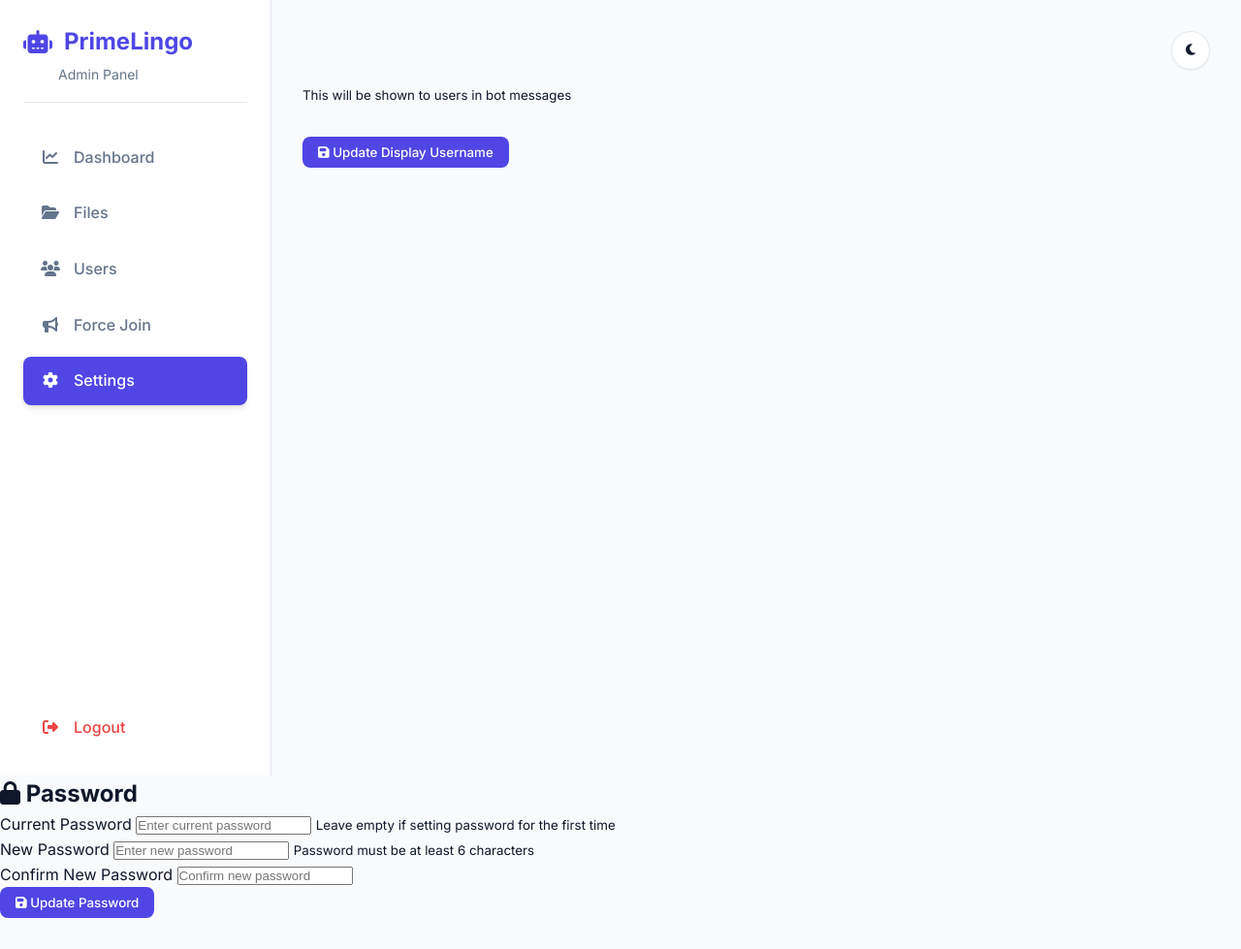
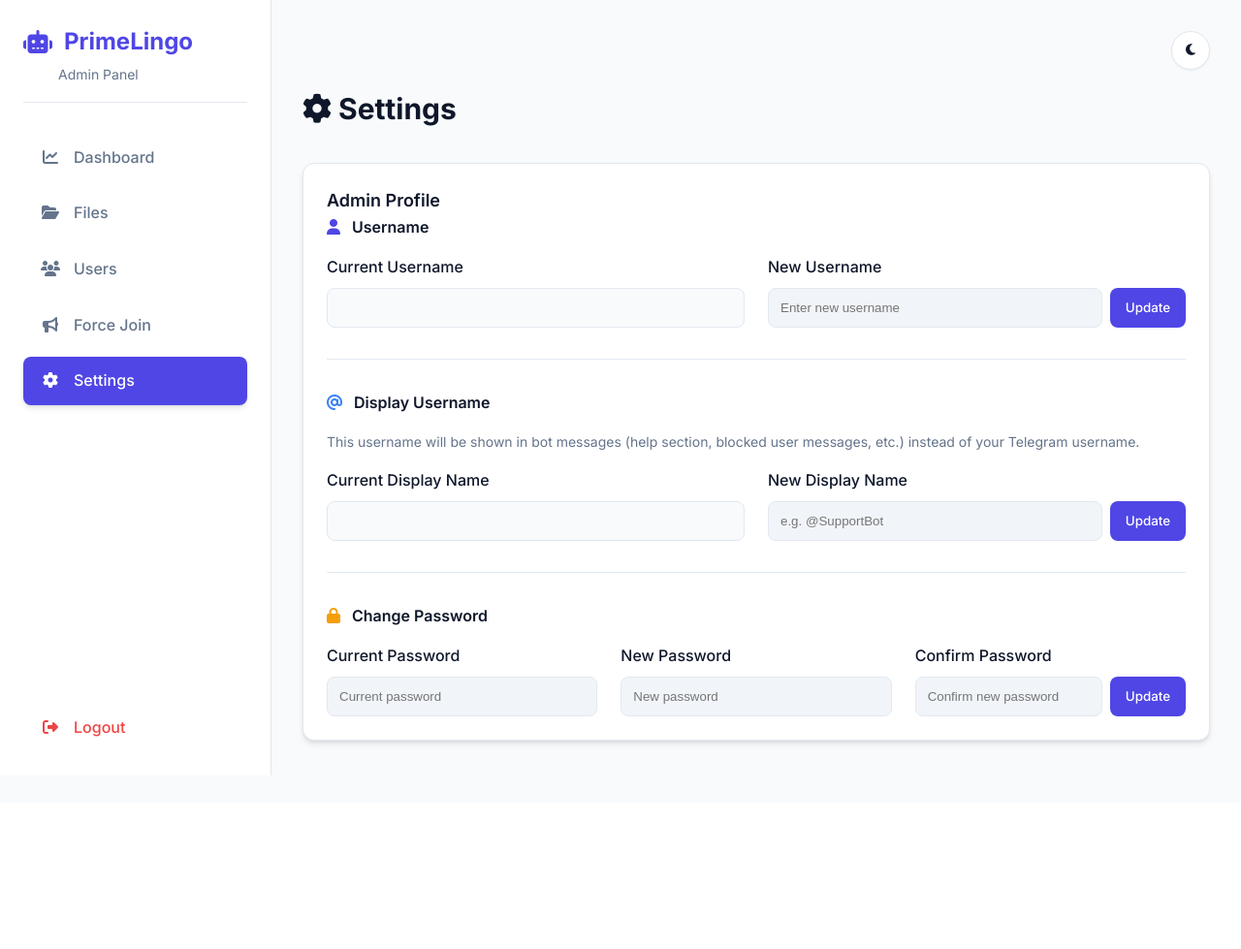
Before and after one commit to asobitov2005/cloud-bot, a FastAPI app: page /admin/settings in a window 1280 px wide. Shown: the whole page at 97% size. After the commit the page ends 800 px from the top, so only its background shows below. Run offline with FastAPI, Linux system fonts and the light colour scheme; data that the repository does not hold is empty; parts of the project's set-up code (start-up, migrations or seed data) failed here and were passed over.

Commit message:
change UI and fix files

```diff
--- a/app/templates/login.html
+++ b/app/templates/login.html
@@ -140,7 +140,7 @@
             <span id="error-text"></span>
         </div>
 
-        <form id="loginForm" onsubmit="handleLogin(event)">
+        <form id="loginForm" method="POST" action="/admin/login">
             <div class="form-group">
                 <label for="username">Username</label>
                 <div class="input-group">
@@ -168,9 +168,12 @@
         // Show error message if redirected with error parameter
         const urlParams = new URLSearchParams(window.location.search);
         if (urlParams.get('error')) {
-            const error = document.getElementById('errorAlert');
-            error.textContent = 'Invalid username or password';
-            error.style.display = 'block';
+            const errorDiv = document.getElementById('error-message');
+            const errorText = document.getElementById('error-text');
+            if (errorDiv && errorText) {
+                errorText.textContent = 'Invalid username or password';
+                errorDiv.style.display = 'flex';
+            }
         }
     </script>
 
--- a/app/templates/settings.html
+++ b/app/templates/settings.html
@@ -1,38 +1,111 @@
 {% extends "base.html" %}
 
 {% block settings_active %}active{% endblock %}
-{% block page_title %}Admin Settings{% endblock %}
+{% block page_title %}Settings{% endblock %}
 
 {% block content %}
 <div class="content-header">
-    <small>This will be shown to users in bot messages</small>
-</div>
-<button class="btn btn-primary" onclick="updateDisplayUsername()">
-    <i class="fas fa-save"></i> Update Display Username
-</button>
+    <h1><i class="fas fa-cog"></i> Settings</h1>
 </div>
 
-<!-- Password Section -->
-<div class="modern-card" style="margin-bottom: 2rem;">
-    <h2><i class="fas fa-lock"></i> Password</h2>
-    <div class="form-group">
-        <label>Current Password</label>
-        <input type="password" id="currentPassword" class="modern-input" placeholder="Enter current password" />
-        <small>Leave empty if setting password for the first time</small>
+<div class="card" style="margin-bottom: 2rem;">
+    <div class="card-header">
+        <h3 style="font-size: 1.125rem; font-weight: 600; color: var(--text-main);">Admin Profile</h3>
     </div>
-    <div class="form-group">
-        <label>New Password</label>
-        <input type="password" id="newPassword" class="modern-input" placeholder="Enter new password" />
-        <small>Password must be at least 6 characters</small>
+    <div class="card-body">
+        <!-- Username Section -->
+        <div style="margin-bottom: 2rem;">
+            <h4 style="font-size: 1rem; font-weight: 600; color: var(--text-main); margin-bottom: 1rem;">
+                <i class="fas fa-user" style="color: var(--primary-color); margin-right: 0.5rem;"></i> Username
+            </h4>
+            <div style="display: grid; grid-template-columns: 1fr 1fr; gap: 1.5rem; align-items: end;">
+                <div class="form-group">
+                    <label
+                        style="display: block; margin-bottom: 0.5rem; color: var(--text-main); font-weight: 500;">Current
+                        Username</label>
+                    <input type="text" id="currentUsername" readonly
+                        style="width: 100%; padding: 0.75rem; border-radius: var(--radius-md); border: 1px solid var(--border-color); background-color: var(--bg-body); color: var(--text-muted);">
+                </div>
+                <div class="form-group">
+                    <label for="newUsername"
+                        style="display: block; margin-bottom: 0.5rem; color: var(--text-main); font-weight: 500;">New
+                        Username</label>
+                    <div style="display: flex; gap: 0.5rem;">
+                        <input type="text" id="newUsername" placeholder="Enter new username"
+                            style="width: 100%; padding: 0.75rem; border-radius: var(--radius-md); border: 1px solid var(--border-color); background-color: var(--bg-input); color: var(--text-main);">
+                        <button class="btn btn-primary" onclick="updateUsername()">Update</button>
+                    </div>
+                </div>
+            </div>
+        </div>
+
+        <hr style="border: 0; border-top: 1px solid var(--border-color); margin: 2rem 0;">
+
+        <!-- Display Username Section -->
+        <div style="margin-bottom: 2rem;">
+            <h4 style="font-size: 1rem; font-weight: 600; color: var(--text-main); margin-bottom: 1rem;">
+                <i class="fas fa-at" style="color: var(--info-color); margin-right: 0.5rem;"></i> Display Username
+            </h4>
+            <p style="color: var(--text-muted); font-size: 0.875rem; margin-bottom: 1rem;">
+                This username will be shown in bot messages (help section, blocked user messages, etc.) instead of your
+                Telegram username.
+            </p>
+            <div style="display: grid; grid-template-columns: 1fr 1fr; gap: 1.5rem; align-items: end;">
+                <div class="form-group">
+                    <label
+                        style="display: block; margin-bottom: 0.5rem; color: var(--text-main); font-weight: 500;">Current
+                        Display Name</label>
+                    <input type="text" id="currentDisplayUsername" readonly
+                        style="width: 100%; padding: 0.75rem; border-radius: var(--radius-md); border: 1px solid var(--border-color); background-color: var(--bg-body); color: var(--text-muted);">
+                </div>
+                <div class="form-group">
+                    <label for="newDisplayUsername"
+                        style="display: block; margin-bottom: 0.5rem; color: var(--text-main); font-weight: 500;">New
+                        Display Name</label>
+                    <div style="display: flex; gap: 0.5rem;">
+                        <input type="text" id="newDisplayUsername" placeholder="e.g. @SupportBot"
+                            style="width: 100%; padding: 0.75rem; border-radius: var(--radius-md); border: 1px solid var(--border-color); background-color: var(--bg-input); color: var(--text-main);">
+                        <button class="btn btn-primary" onclick="updateDisplayUsername()">Update</button>
+                    </div>
+                </div>
+            </div>
+        </div>
+
+        <hr style="border: 0; border-top: 1px solid var(--border-color); margin: 2rem 0;">
+
+        <!-- Password Section -->
+        <div>
+            <h4 style="font-size: 1rem; font-weight: 600; color: var(--text-main); margin-bottom: 1rem;">
+                <i class="fas fa-lock" style="color: var(--warning-color); margin-right: 0.5rem;"></i> Change Password
+            </h4>
+            <div style="display: grid; grid-template-columns: 1fr 1fr 1fr; gap: 1.5rem; align-items: end;">
+                <div class="form-group">
+                    <label for="currentPassword"
+                        style="display: block; margin-bottom: 0.5rem; color: var(--text-main); font-weight: 500;">Current
+                        Password</label>
+                    <input type="password" id="currentPassword" placeholder="Current password"
+                        style="width: 100%; padding: 0.75rem; border-radius: var(--radius-md); border: 1px solid var(--border-color); background-color: var(--bg-input); color: var(--text-main);">
+                </div>
+                <div class="form-group">
+                    <label for="newPassword"
+                        style="display: block; margin-bottom: 0.5rem; color: var(--text-main); font-weight: 500;">New
+                        Password</label>
+                    <input type="password" id="newPassword" placeholder="New password"
+                        style="width: 100%; padding: 0.75rem; border-radius: var(--radius-md); border: 1px solid var(--border-color); background-color: var(--bg-input); color: var(--text-main);">
+                </div>
+                <div class="form-group">
+                    <label for="confirmPassword"
+                        style="display: block; margin-bottom: 0.5rem; color: var(--text-main); font-weight: 500;">Confirm
+                        Password</label>
+                    <div style="display: flex; gap: 0.5rem;">
+                        <input type="password" id="confirmPassword" placeholder="Confirm new password"
+                            style="width: 100%; padding: 0.75rem; border-radius: var(--radius-md); border: 1px solid var(--border-color); background-color: var(--bg-input); color: var(--text-main);">
+                        <button class="btn btn-primary" onclick="updatePassword()">Update</button>
+                    </div>
+                </div>
+            </div>
+        </div>
     </div>
-    <div class="form-group">
-        <label>Confirm New Password</label>
-        <input type="password" id="confirmPassword" class="modern-input" placeholder="Confirm new password" />
-    </div>
-    <button class="btn btn-primary" onclick="updatePassword()">
-        <i class="fas fa-save"></i> Update Password
-    </button>
-</div>
 </div>
 {% endblock %}
 
```
Also changed, not shown: verify_search.py (added, +46 -0 lines).
